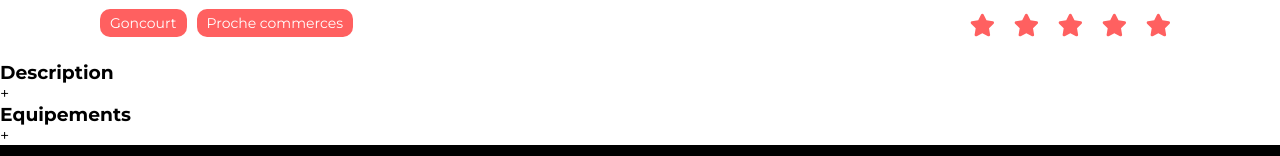
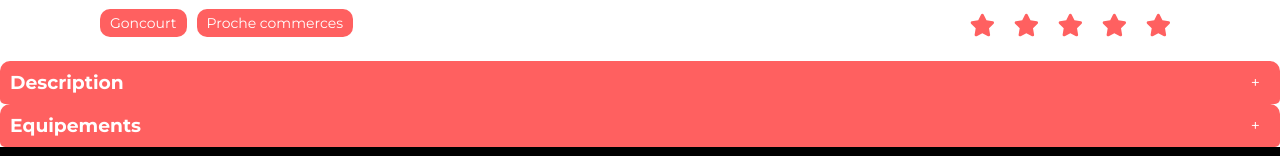
Before and after one commit to Alzorath57/Kasa-location-immobiliere, a React (Vite) app: page /logement/0979876d in a window 1280 px wide. Shown: the part 644-800 px from the top of the page. Built offline with nearby package versions, Linux system fonts and the light colour scheme.

Commit message:
feat: style de accordion

```diff
--- a/src/components/Accordion/Accordion.scss
+++ b/src/components/Accordion/Accordion.scss
@@ -0,0 +1,32 @@
+.accordion {
+  flex: 1;
+  background-color: #ff6060;
+  border-radius: 10px 10px 5px 5px;
+  color: #fff;
+  .accordion-header {
+    display: flex;
+    justify-content: space-between;
+    align-items: center;
+    padding-top: 10px;
+    padding-right: 20px;
+    padding-bottom: 10px;
+    padding-left: 10px;
+  }
+  .accordion-content {
+    background-color: #fff;
+    color: #000;
+    padding: 10px;
+    background-color: #f6f6f6;
+  }
+  .accordion-content ul {
+    list-style: none;
+  }
+  .accordion-content li {
+    margin-bottom: 10px;
+    font-size: 18px;
+  }
+  .accordion-content p {
+    line-height: 160%;
+    font-size: 18px;
+  }
+}
```
